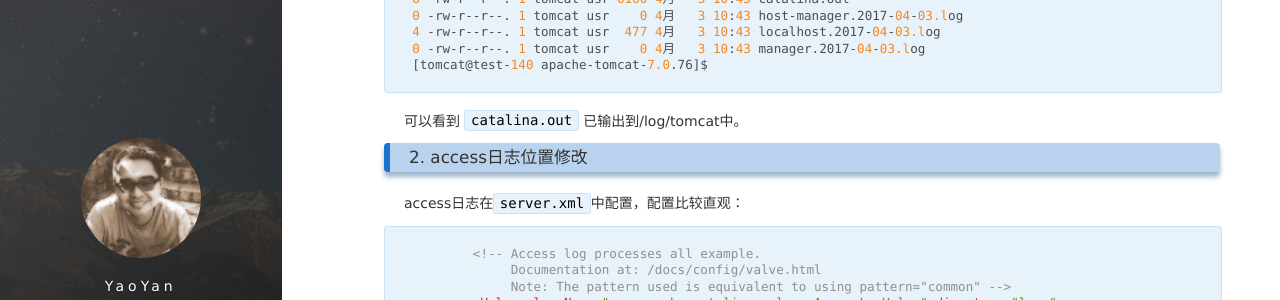
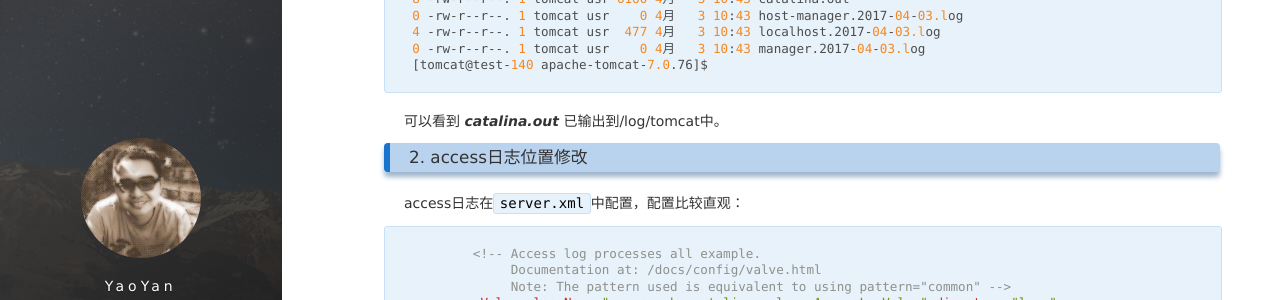
Before and after one commit to yaoyan84/yaoyan84.github.io, a Jekyll site: the page built from _posts/2017-04-03-Tomcat-config2.md, in a window 1280 px wide and 900 px high, scrolled down 899 px. Shown: the part 150-450 px from the top of the window. Built offline with Jekyll 4.4.1, drawn with Linux system fonts in a browser that asks for light colours; nearby versions of some CDN libraries; comment, search, counter and statistics services are not loaded.

````diff
--- a/_posts/2017-04-03-Tomcat-config2.md
+++ b/_posts/2017-04-03-Tomcat-config2.md
@@ -60,10 +60,12 @@ mkdir /log/tomcat
 [tomcat@test-140 apache-tomcat-7.0.76]$
 ```
 
-可以看到 ```catalina.out``` 已输出到/log/tomcat中。
+可以看到 ***catalina.out*** 已输出到/log/tomcat中。
+
 
 
 ### 2. access日志位置修改
+
 
 access日志在```server.xml```中配置，配置比较直观：
 
````
